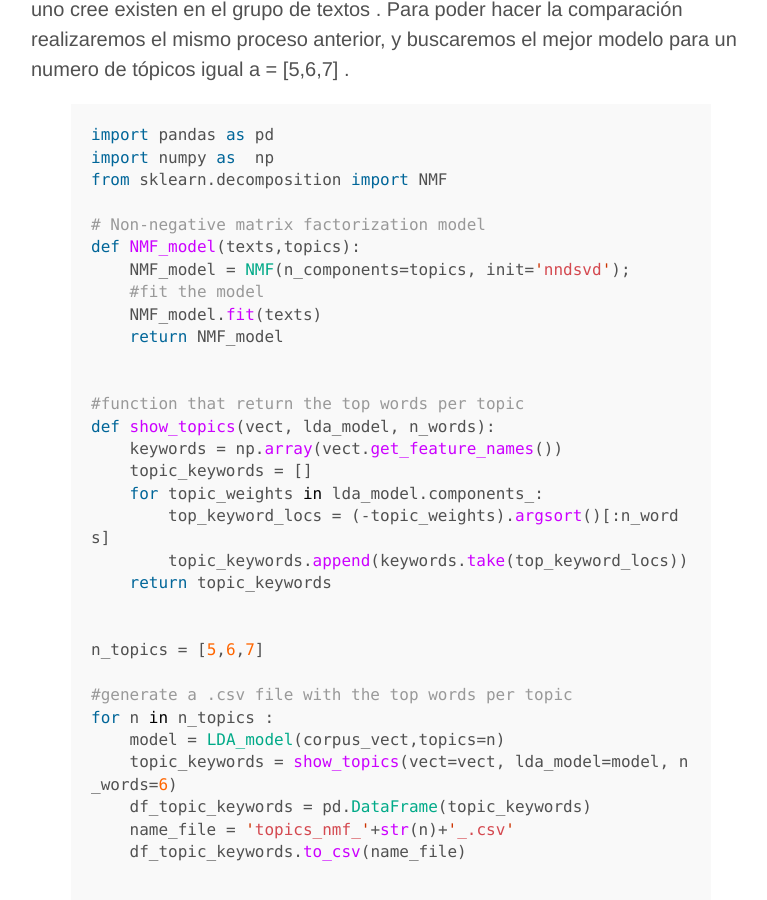
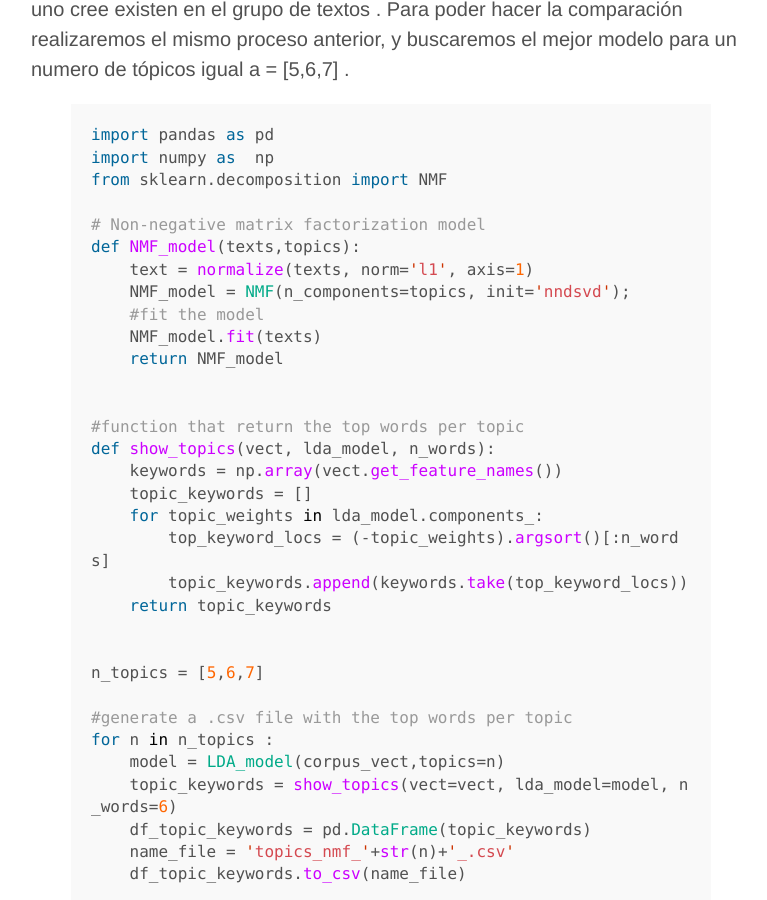
Before and after one commit to benjad/benjad.github.io, a Jekyll site: the page built from _posts/2020-03-06-modelamiento-topicos_pinera.md, in a window 1280 px wide and 900 px high, scrolled down 8744 px. Shown: the whole window, without its empty margins (249-1016 px from the left). Built offline with Jekyll 4.4.1, drawn with Linux system fonts in a browser that asks for light colours; Markdown is read by kramdown in place of the engine named in the settings; comment, search, counter and statistics services are not loaded.

Commit message:
add line code to last post

```diff
--- a/_posts/2020-03-06-modelamiento-topicos_pinera.md
+++ b/_posts/2020-03-06-modelamiento-topicos_pinera.md
@@ -272,6 +272,7 @@ from sklearn.decomposition import NMF
 
 # Non-negative matrix factorization model
 def NMF_model(texts,topics):
+    text = normalize(texts, norm='l1', axis=1)
     NMF_model = NMF(n_components=topics, init='nndsvd');
     #fit the model
     NMF_model.fit(texts)
```
